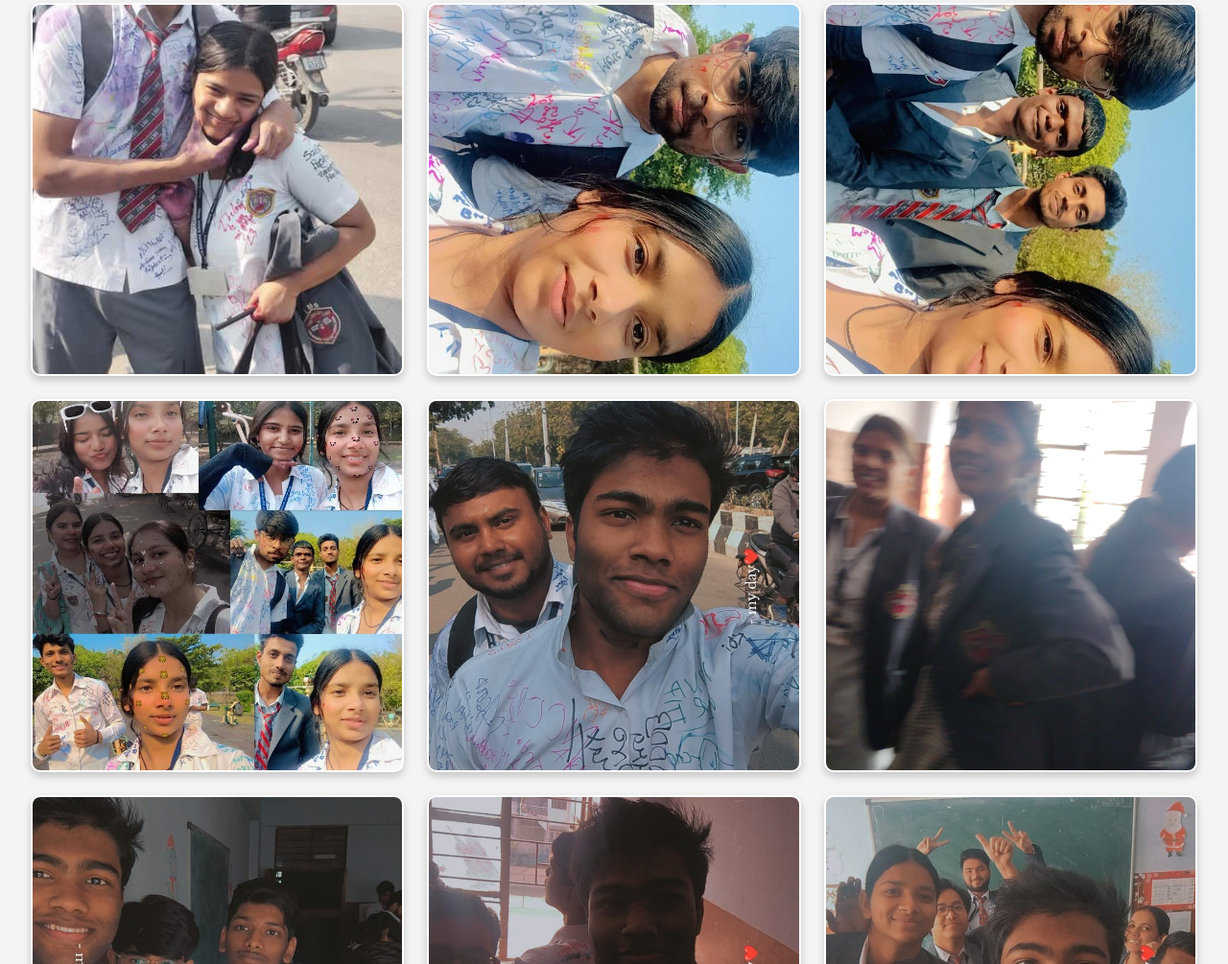
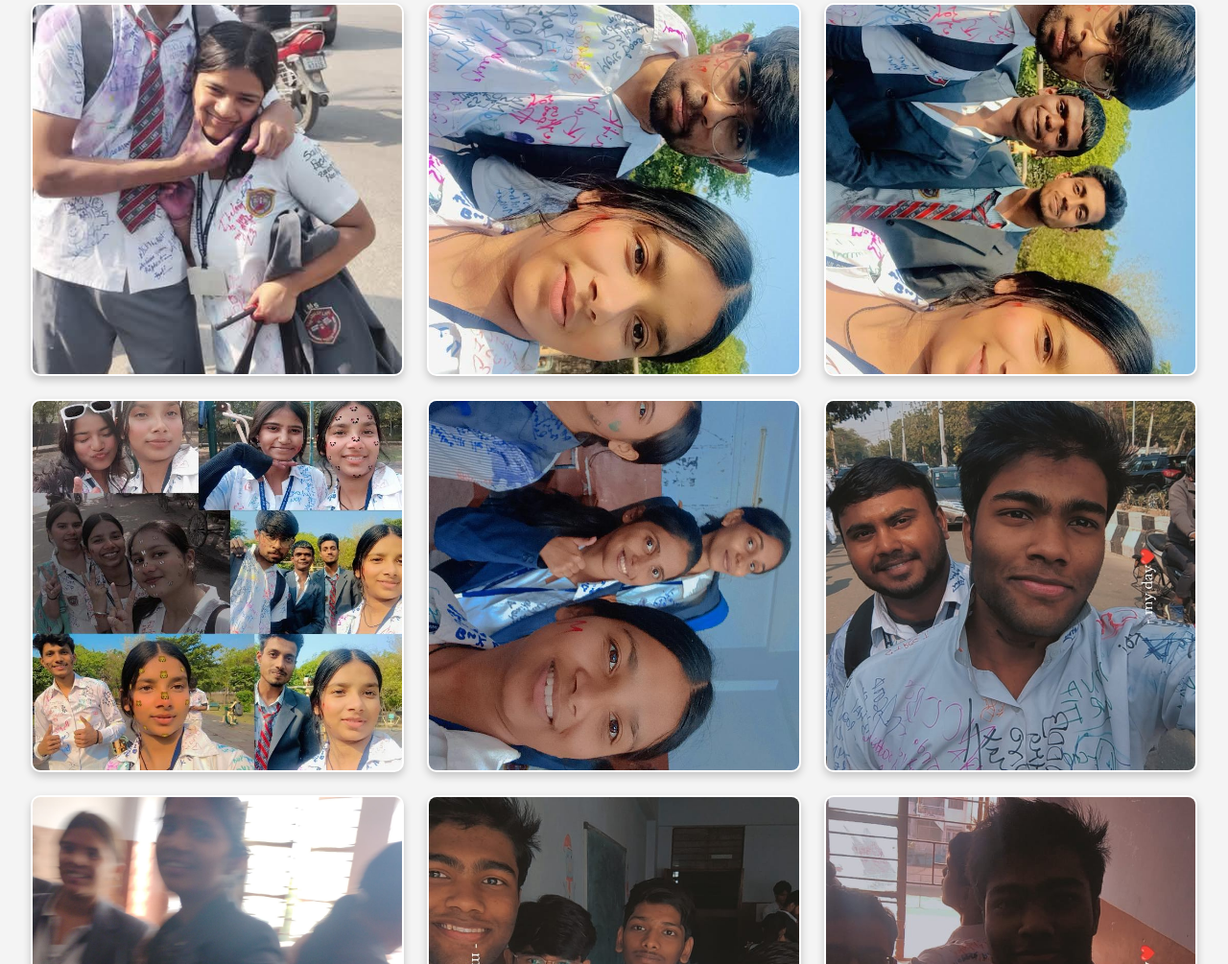
Before and after one commit to miles-morales-rgb/Memo, a plain HTML site: page gallery.html in a window 1280 px wide. Shown: the part 202-1207 px from the top of the page at 96% size. Drawn offline with Linux system fonts and the light colour scheme.

Commit message:
Update gallery.html

```diff
--- a/gallery.html
+++ b/gallery.html
@@ -40,6 +40,11 @@
       <div class="gallery-item">
         <a href="IMG_20250123_222858_863.jpg" target="_blank">
           <img src="IMG_20250123_222858_863.jpg" alt="Image 1">
+        </a>
+      </div>
+      <div class="gallery-item">
+        <a href="IMG_20250123_223651_611.jpg" target="_blank">
+          <img src="IMG_20250123_223651_611.jpg" alt="Image 1">
         </a>
       </div>
       <div class="gallery-item">
```
